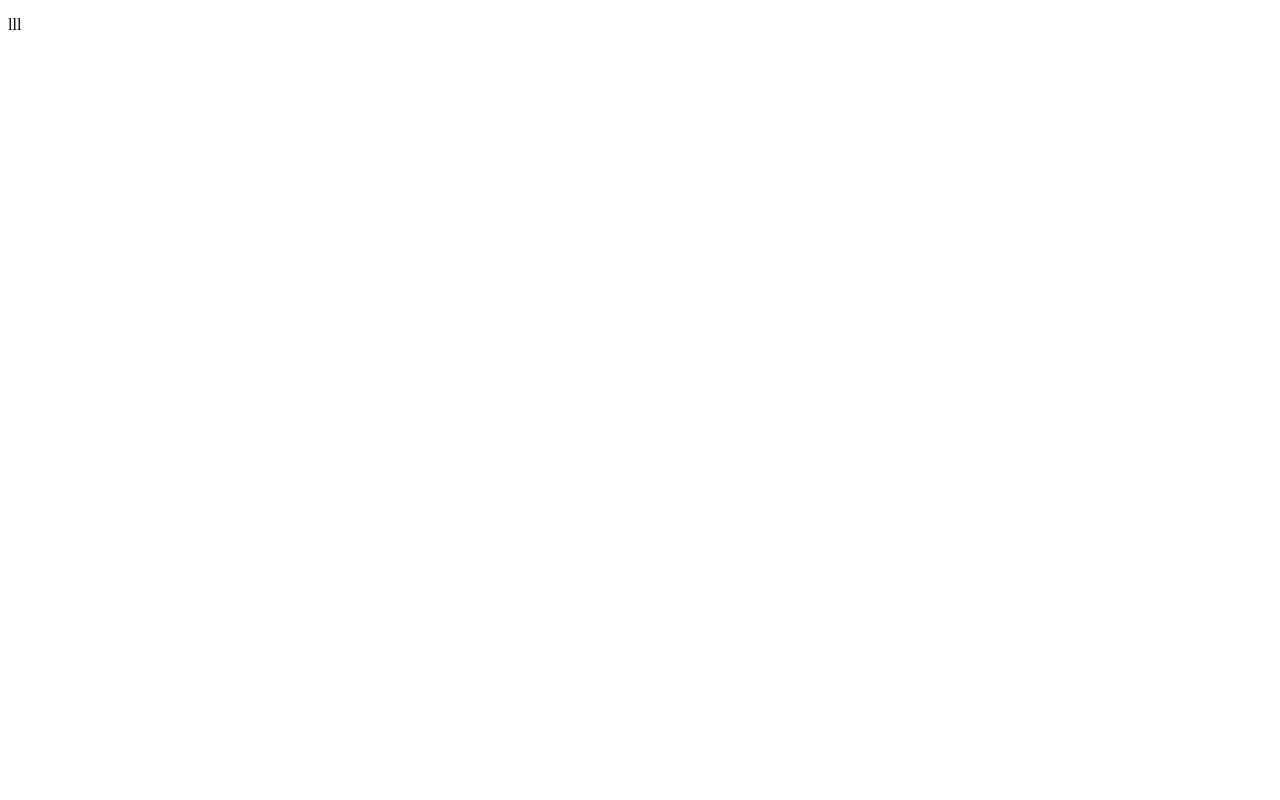
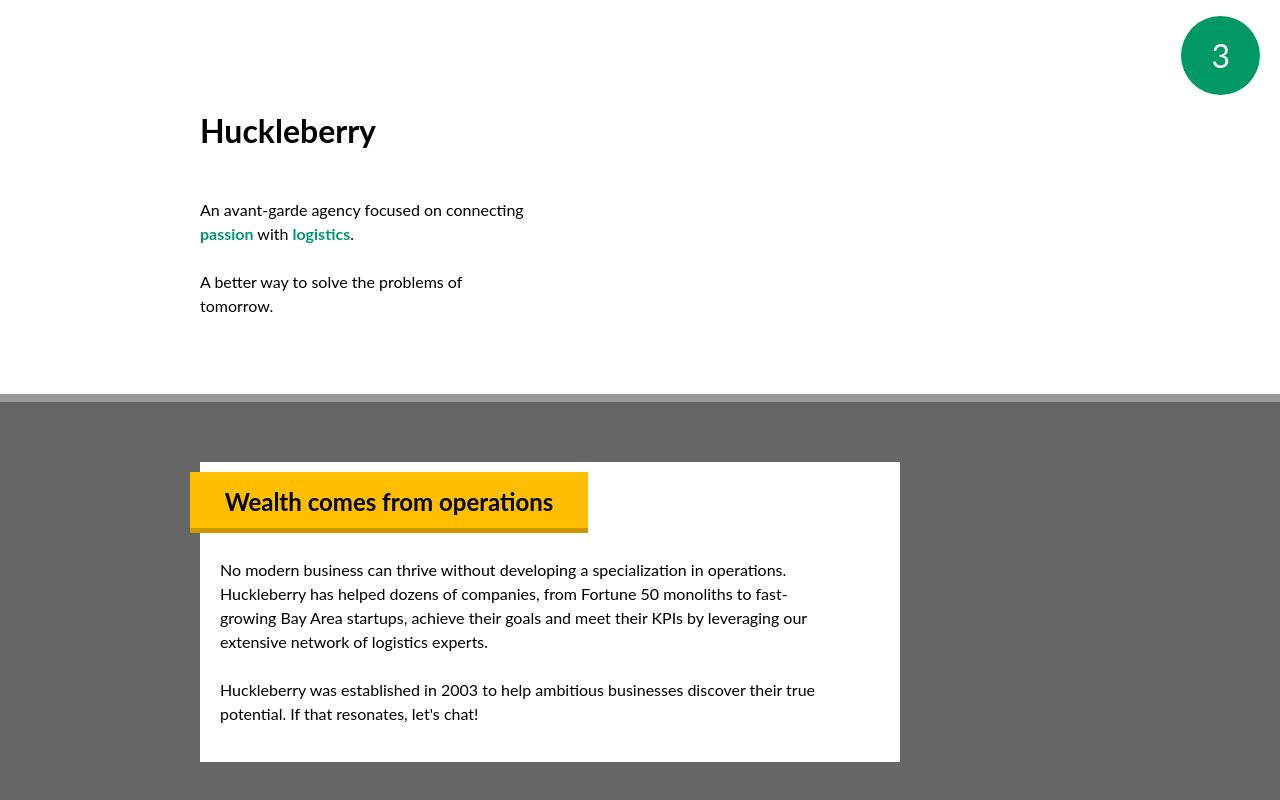
Before and after one commit to isioma-talabi/Altschool-CSS-Assignments, a plain HTML site: page huckleberry.html in a window 1280 px wide. Drawn offline with Linux system fonts and the light colour scheme.

Commit message:
new: added huckleberry page

```diff
--- /dev/null
+++ b/huckleberry.css
@@ -0,0 +1,107 @@
+*,
+*::before,
+*::after {
+  box-sizing: border-box;
+}
+
+body {
+  font-family: Lato, sans-serif;
+  margin: 0;
+  background-color: #666666;
+}
+
+h1 {
+  font-size: 2rem;
+  font-weight: 700;
+  margin-bottom: 3rem;
+  margin-top: 0;
+}
+
+h2 {
+  margin: 0;
+  font-size: 24px;
+}
+
+p {
+  line-height: 1.5rem;
+  padding-bottom: 10px;
+}
+
+.text__colored {
+    color: #009966;
+    font-weight: bold;
+}
+
+hr {
+  background-color: #999999;
+  border: 1px;
+  height: 8px;
+  overflow: hidden;
+  margin: 0;
+}
+
+.header__container {
+  background-color: white;
+  padding: 0px 200px 50px;
+}
+
+.text__container {
+  background-color: white;
+  width: 700px;
+  height: 300px;
+  margin-left: 200px;
+  padding: 80px 20px;
+}
+
+.sub-heading__container {
+  background-color: #ffbf00;
+  width: 398px;
+  height: 60px;
+  text-align: center;
+  padding: 15px 10px;
+  position: relative;
+  top: 70px;
+  left: 190px;
+}
+
+.rule {
+    background-color: #CC9900;
+    width: 398px;
+    position: relative;
+    right: 10px;
+    top: 12px;
+    height: 5px;
+}
+
+/* Nav Bar */
+
+header {
+    background-color: white;
+}
+
+nav {
+  display: flex;
+  justify-content: end;
+  margin-right: 20px;
+  margin-top: 0px;
+}
+ul > li {
+  list-style: none;
+}
+
+a {
+  text-decoration: none;
+  color: white;
+  font-family: Lato;
+  font-size: 2rem;
+}
+
+.nav--link {
+  background-color: #009966;
+  padding: 20px 30px;
+  border-radius: 50px;
+}
+
+a:hover {
+    color: black;
+}
--- a/huckleberry.html
+++ b/huckleberry.html
@@ -1,18 +1,66 @@
 <!DOCTYPE html>
 <html lang="en">
+
 <head>
     <meta charset="UTF-8">
     <meta name="viewport" content="width=device-width, initial-scale=1.0">
     <title>Huckleberry</title>
     <link rel="shortcut icon" href="./assets/favicon.ico" type="image/x-icon">
+    <link rel="stylesheet" href="./huckleberry.css">
 </head>
+
 <body>
+    <header>
+        <nav>
+            <ul>
+                <li>
+                    <div class="nav--link"><a href="./novus-watch.html">3</a></div>
+                </li>
+            </ul>
+        </nav>
+    </header>
+    <main>
+        <div class="header__container">
+            <h1>Huckleberry</h1>
+            <p>
+                An avant-garde agency focused on connecting <br> <span class="text__colored">passion</span> with <span
+                    class="text__colored">logistics</span>. <br><br>
+                A better way to solve the problems of <br> tomorrow.
+            </p>
 
-    <main>
-        <p>
-            lll
-        </p>
+        </div>
+
+
+
+        <hr>
+        <div class="body__container">
+            <div class="sub-heading__container">
+                <h2>Wealth comes from operations</h2>
+                <hr class="rule">
+            </div>
+
+            <div class="sub-body__container">
+                <div class="text__container">
+                    <p>
+                        No modern business can thrive without developing a specialization in operations. <br>
+                        Huckleberry
+                        has
+                        helped
+                        dozens of companies, from Fortune 50 monoliths to fast- <br> growing Bay Area startups, achieve
+                        their
+                        goals and meet
+                        their KPIs by leveraging our <br> extensive network of logistics experts. <br><br>
+                        Huckleberry was established in 2003 to help ambitious businesses discover their true <br>
+                        potential.
+                        If
+                        that
+                        resonates, let's chat!
+                    </p>
+                </div>
+            </div>
+        </div>
     </main>
 
 </body>
+
 </html>
--- a/index.css
+++ b/index.css
@@ -44,6 +44,35 @@ p {
   padding: 100px 70px 10px;
   width: 700px;
   border-radius: 10px;
+}
+
+/* Nav Bar */
+
+nav {
+  display: flex;
+  justify-content: end;
+  margin-right: 20px;
+  margin-top: 20px;
+}
+ul > li {
+  list-style: none;
+}
+
+a {
+  text-decoration: none;
+  color: white;
+  font-family: Lato;
+  font-size: 2rem;
+}
+
+.nav--link {
+  background-color: #ff0095;
+  padding: 20px 30px;
+  border-radius: 50px;
+}
+
+a:hover {
+    color: black;
 }
 
 /* Media Queries */
@@ -109,4 +138,17 @@ p {
   br {
     display: none;
   }
+
+  .nav--link {
+    padding: 10px 20px;
+    border-radius: 40px;
+  }
+  a {
+    font-size: 1rem;
+  }
+
+  nav {
+    margin-right: 10px;
+    margin-top: 10px;
+  }
 }
```
Also changed, not shown: index.html (+9 -0 lines), novus-watch.html (added).
